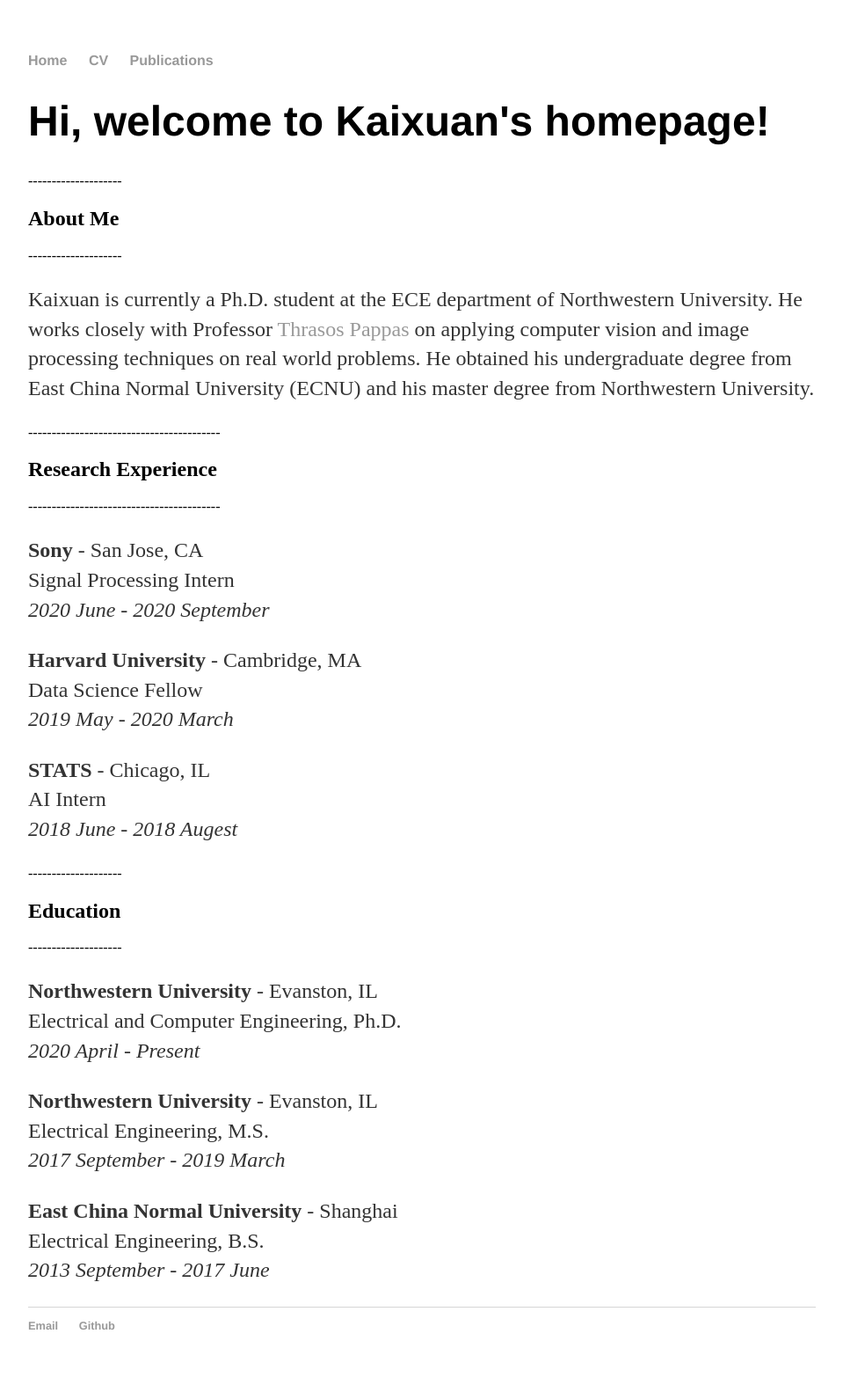
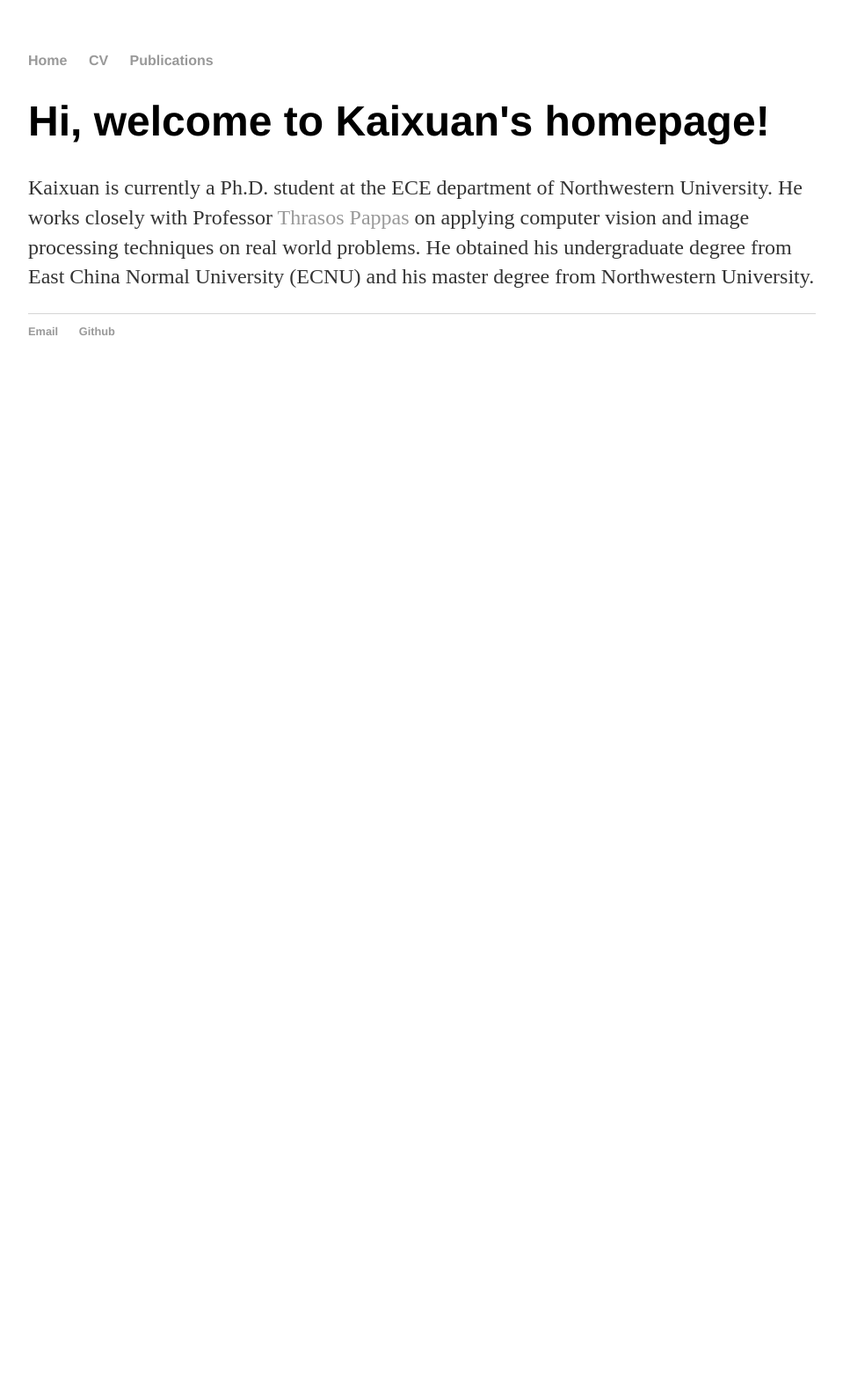
Before and after one commit to KaixuanZ/KaixuanZ.github.io, a Jekyll site: the page built from index.html, in a window 1280 px wide. Shown: the whole page at 88% size, without its empty margins (160-1119 px from the left). Built offline with Jekyll 4.4.1, drawn with Linux system fonts in a browser that asks for light colours; after the commit the page ends 900 px from its top, so only the background shows below that.

Commit message:
Update index.html
remove personal bio, which will be included in CV

```diff
--- a/index.html
+++ b/index.html
@@ -5,49 +5,6 @@
 <div class="blurb">
 	<h1>Hi, welcome to Kaixuan's homepage!</h1>
 
-	--------------------
-
-	<h2> About Me </h2>
-
-	--------------------
-
 	<p> Kaixuan is currently a Ph.D. student at the ECE department of Northwestern University. He works closely with Professor <a href="https://www.mccormick.northwestern.edu/research-faculty/directory/profiles/pappas-thrasos.html">Thrasos Pappas</a> on applying computer vision and image processing techniques on real world problems. He obtained his undergraduate degree from East China Normal University (ECNU) and his master degree from Northwestern University. </p>
 
-	-----------------------------------------
-
-	<h2> Research Experience </h2>
-
-	-----------------------------------------
-
-	<p> <strong> Sony </strong> - San Jose, CA <br>
-	Signal Processing Intern <br>
-	<em> 2020 June - 2020 September </em> </p>
-
-	<p> <strong> Harvard University </strong> - Cambridge, MA <br>
-	Data Science Fellow <br>
-	<em> 2019 May - 2020 March </em> </p>
-
-	<p> <strong> STATS </strong> - Chicago, IL <br>
-	AI Intern <br>
-	<em> 2018 June - 2018 Augest </em> </p>
-
-	--------------------
-
-	<h2> Education </h2>
-
-	--------------------
-
-	<p> <strong> Northwestern University </strong> - Evanston, IL <br>
-	Electrical and Computer Engineering, Ph.D. <br>
-	<em> 2020 April - Present </em> </p>
-
-	<p> <strong> Northwestern University </strong> - Evanston, IL <br>
-	Electrical Engineering, M.S. <br>
-	<em> 2017 September - 2019 March </em> </p>
-
-	<p> <strong> East China Normal University </strong> - Shanghai <br>
-	Electrical Engineering, B.S. <br>
-	<em> 2013 September - 2017 June </em> </p>
-
-
 </div><!-- /.blurb -->
```
